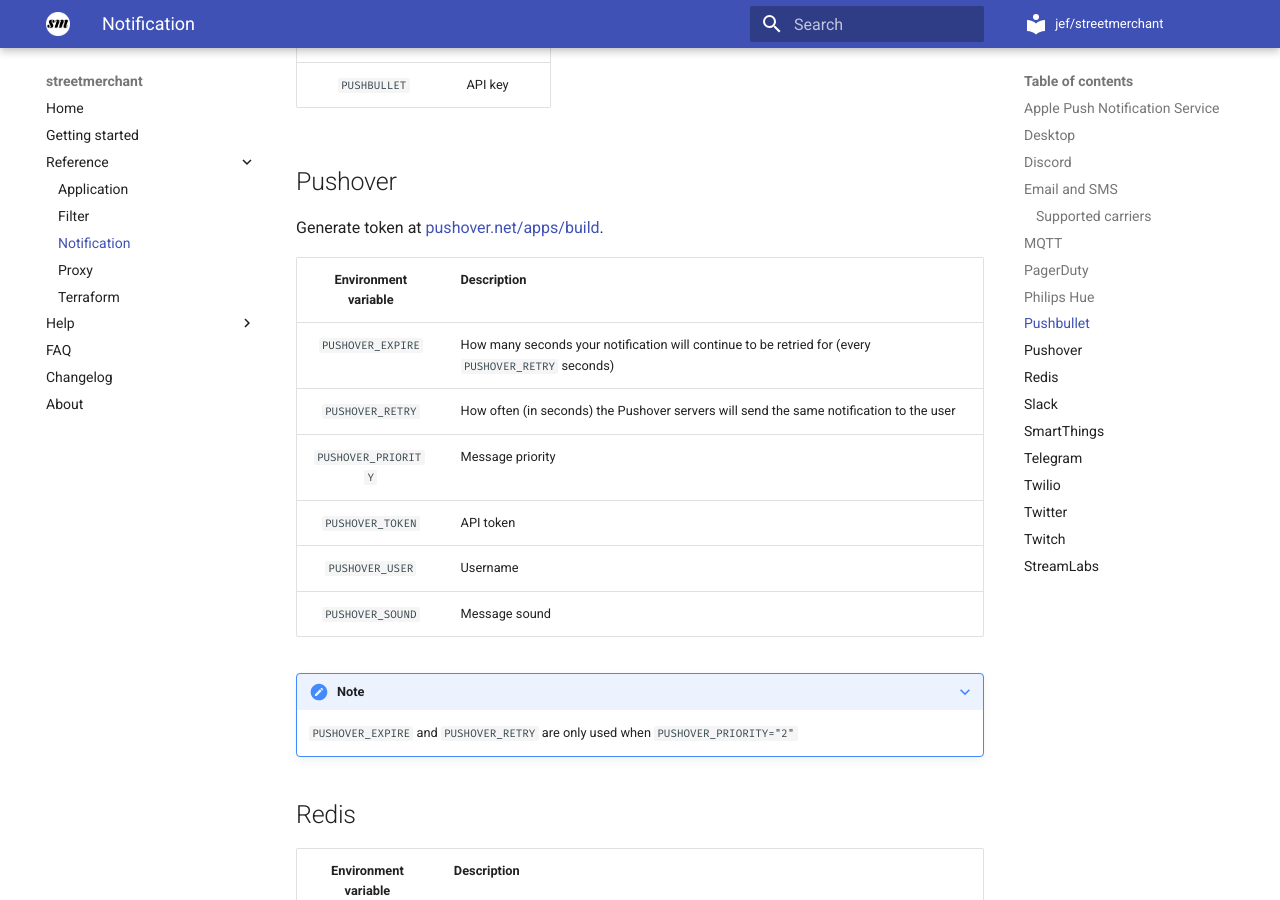
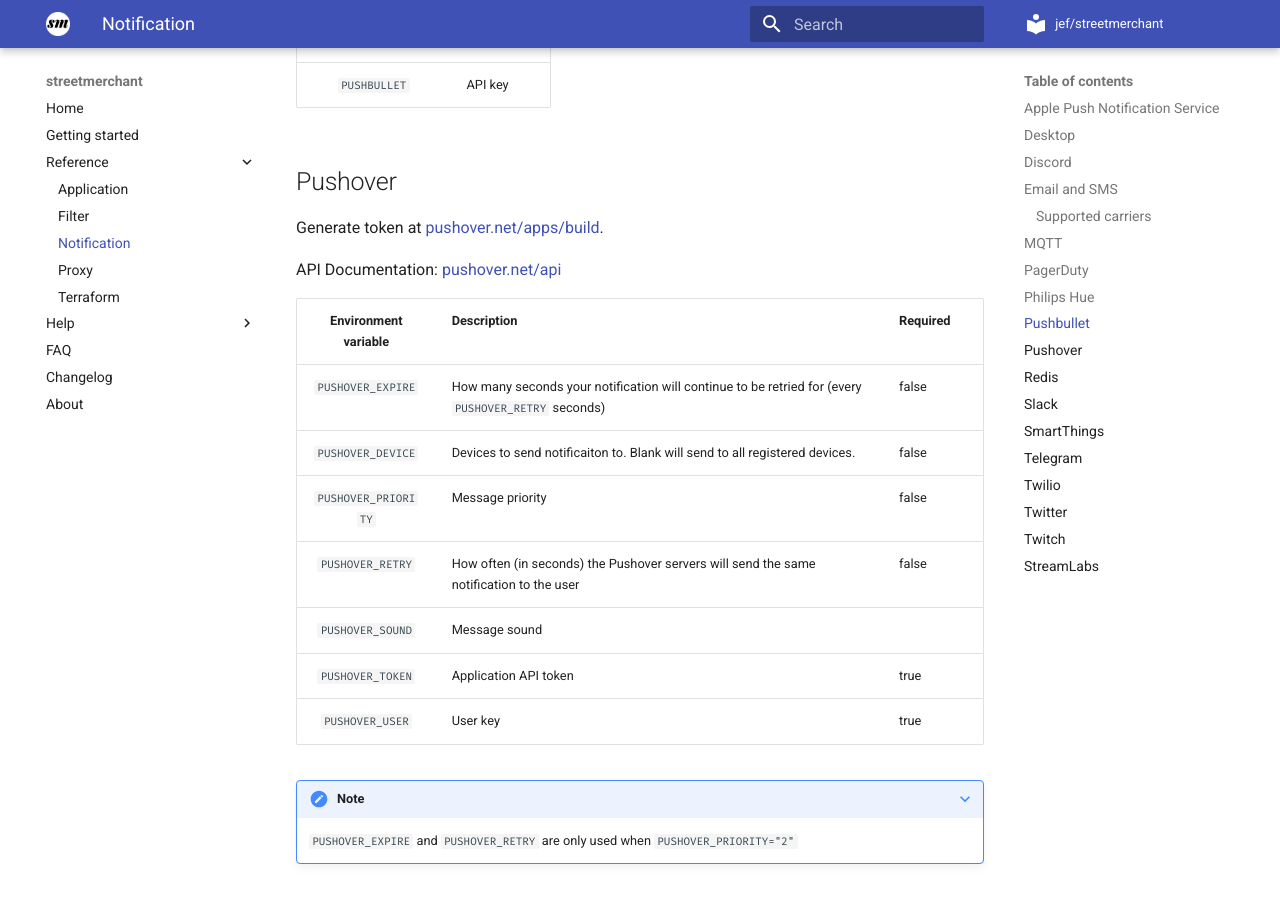
Before and after one commit to jef/streetmerchant, an MkDocs documentation site: the page built from docs/reference/notification.md, in a window 1280 px wide and 900 px high, scrolled down 5829 px. Built offline with MkDocs 1.6.1 and Material for MkDocs 9.7.7, drawn with Linux system fonts in a browser that asks for light colours; emoji names are drawn with the system emoji font; comment, search, counter and statistics services are not loaded.

Commit message:
feat(pushover): ability to specify device (#2101)

```diff
--- a/docs/reference/notification.md
+++ b/docs/reference/notification.md
@@ -147,14 +147,17 @@
 
 Generate token at [pushover.net/apps/build](https://pushover.net/apps/build).
 
-| Environment variable | Description |
-|:---:|---|
-| `PUSHOVER_EXPIRE` | How many seconds your notification will continue to be retried for (every `PUSHOVER_RETRY` seconds) |
-| `PUSHOVER_RETRY` | How often (in seconds) the Pushover servers will send the same notification to the user |
-| `PUSHOVER_PRIORITY` | Message priority |
-| `PUSHOVER_TOKEN` | API token |
-| `PUSHOVER_USER` | Username |
+API Documentation: [pushover.net/api](https://pushover.net/api)
+
+| Environment variable | Description | Required
+|:---:|---|---|
+| `PUSHOVER_EXPIRE` | How many seconds your notification will continue to be retried for (every `PUSHOVER_RETRY` seconds) | false |
+| `PUSHOVER_DEVICE` | Devices to send notificaiton to. Blank will send to all registered devices. | false |
+| `PUSHOVER_PRIORITY` | Message priority | false |
+| `PUSHOVER_RETRY` | How often (in seconds) the Pushover servers will send the same notification to the user | false |
 | `PUSHOVER_SOUND` | Message sound |
+| `PUSHOVER_TOKEN` | Application API token | true |
+| `PUSHOVER_USER` | User key | true |
 
 ???+ note
     `PUSHOVER_EXPIRE` and `PUSHOVER_RETRY` are only used when `PUSHOVER_PRIORITY="2"`
```
Also changed, not shown: 3 other files.
